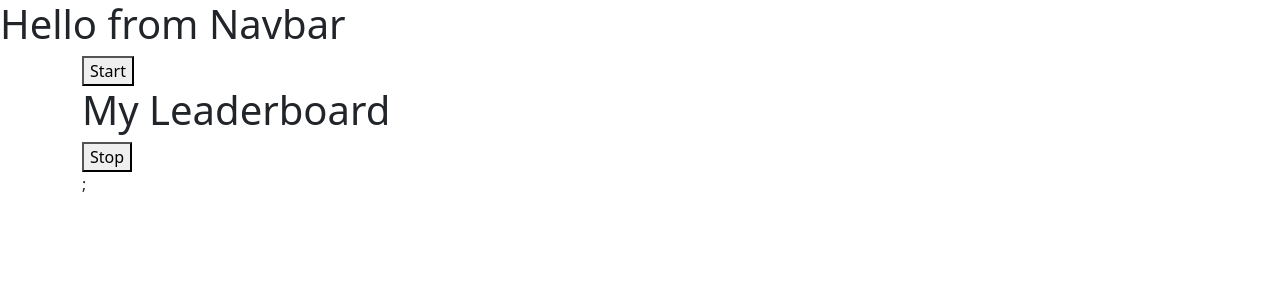
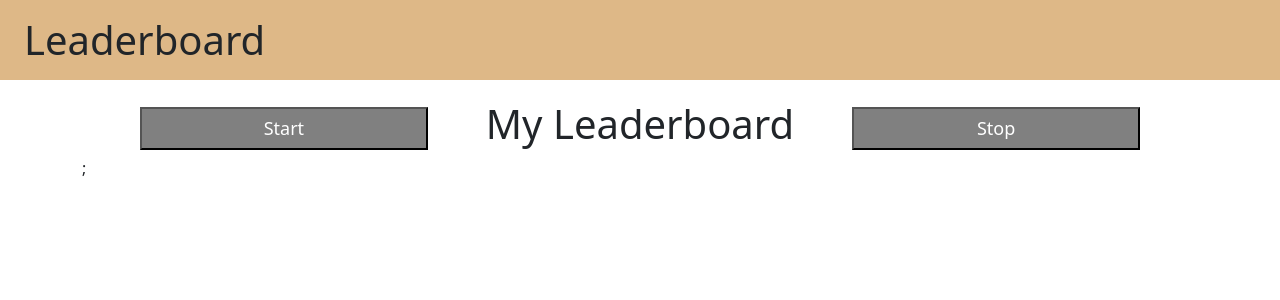
Before and after one commit to waleoxy/ScoreboardApp, a React (Create React App) app: page / in a window 1280 px wide. Shown: the top 300 px of the page. Built offline with nearby package versions, Linux system fonts and the light colour scheme; the HTML template or start-up script is replaced by a standard one.

Commit message:
randomized bunber done

```diff
--- a/src/HomePage.css
+++ b/src/HomePage.css
@@ -0,0 +1,12 @@
+.header {
+  display: flex;
+  align-items: center;
+  justify-content: space-evenly;
+}
+.header > button {
+  color: white;
+  background-color: gray;
+  font-size: large;
+  width: 18rem;
+  padding: 6px;
+}
--- /dev/null
+++ b/src/components/Footer.css
@@ -0,0 +1,4 @@
+.footer {
+  background: grey;
+  color: black;
+}
--- a/src/components/Footer.js
+++ b/src/components/Footer.js
@@ -1,10 +1,11 @@
 import React from 'react'
+import "./Footer.css"
 
 function Footer() {
     return (
-       <div >
+     <div className="footer">
 
-</div>
+     </div>
     )
 }
 
--- /dev/null
+++ b/src/components/Navbar.css
@@ -0,0 +1,11 @@
+.navbar {
+  background-color: burlywood;
+  position: -webkit-sticky;
+  position: sticky;
+  z-index: 1;
+  top: 0;
+  width: 100%;
+  height: 80px;
+  padding: 1rem 1.5rem;
+  margin-bottom: 20px;
+}
--- a/src/components/Navbar.js
+++ b/src/components/Navbar.js
@@ -1,9 +1,10 @@
 import React from 'react'
+import "./Navbar.css"
 
 function Navbar() {
     return (
-        <div>
-            <h1>Hello from Navbar</h1>
+        <div className='navbar'>
+            <h1>Leaderboard</h1>
         </div>
     )
 }
```
